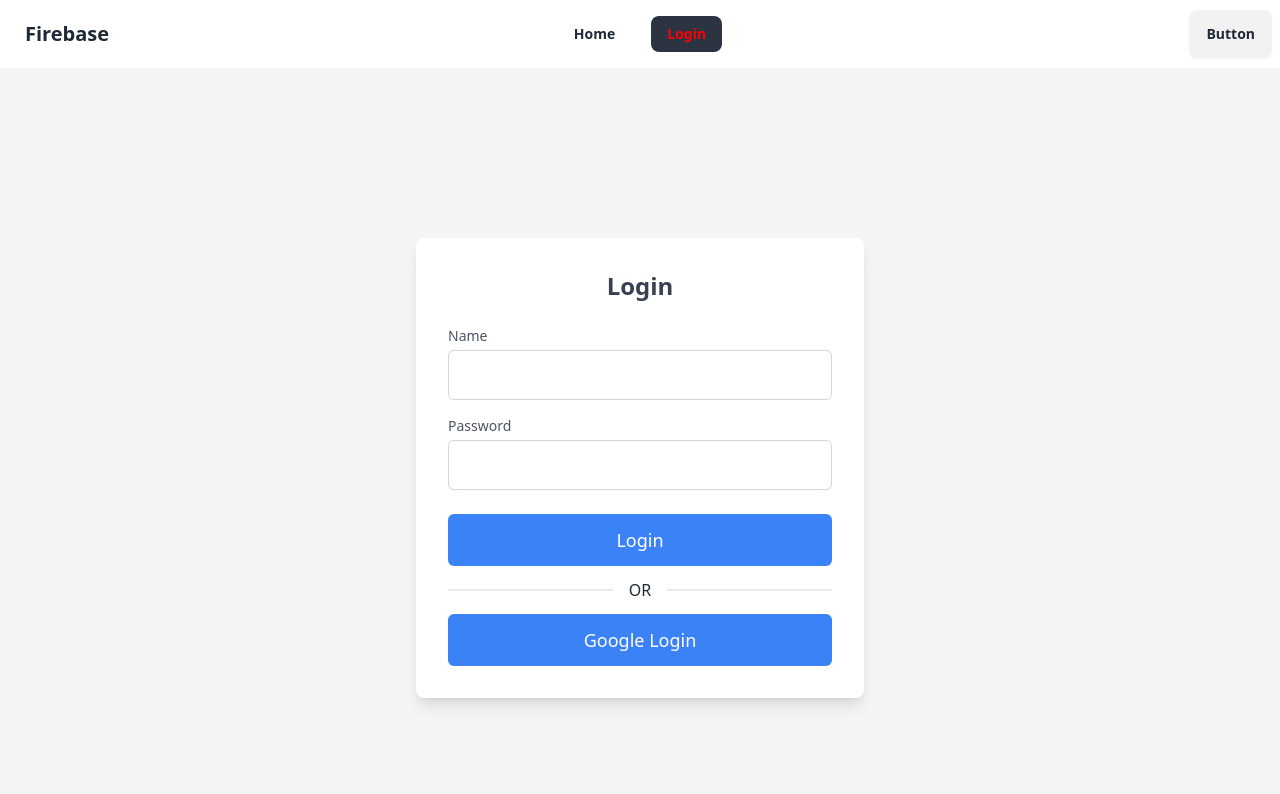
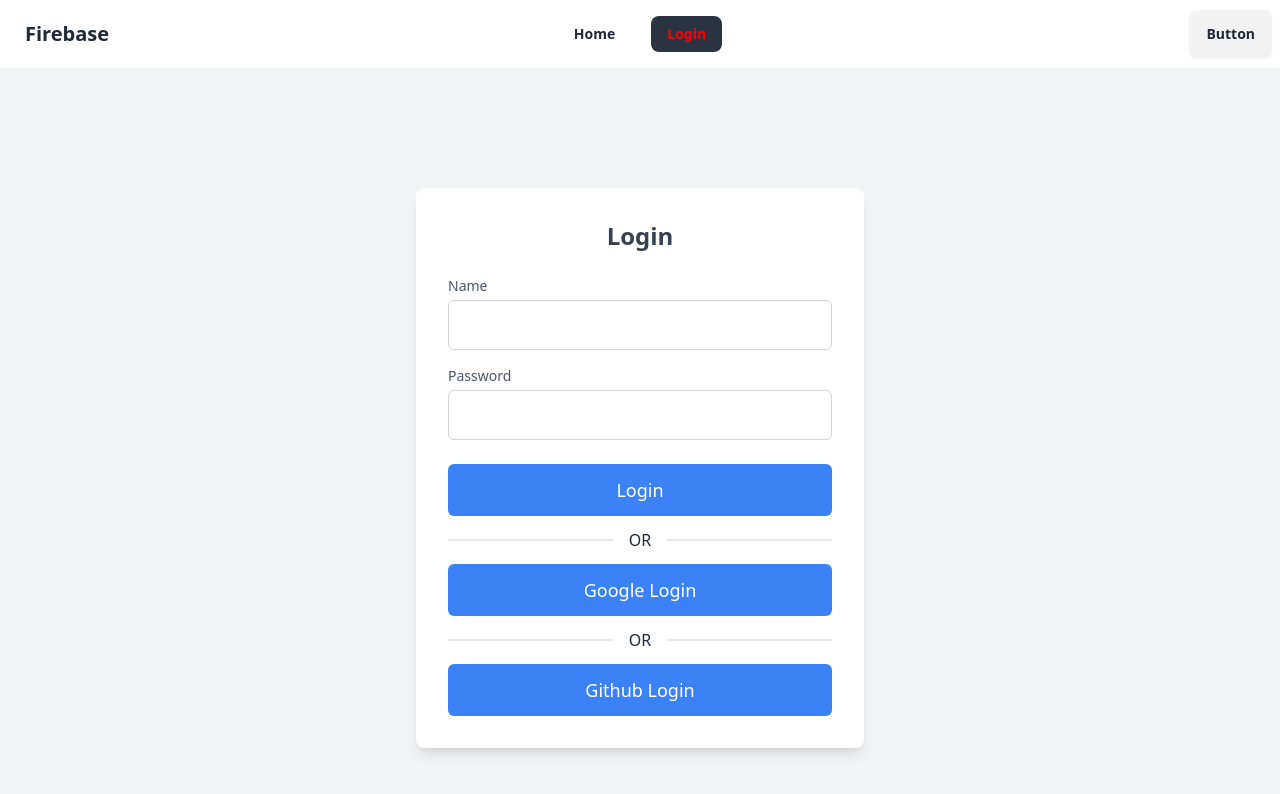
Before and after one commit to md-mostafiz181/practice-firebase, a React (Vite) app: page /login in a window 1280 px wide. Shown: the top 794 px of the page. Built offline with nearby package versions, Linux system fonts and the light colour scheme.

Commit message:
intregation github login

```diff
--- a/src/components/Login/Login.jsx
+++ b/src/components/Login/Login.jsx
@@ -1,37 +1,50 @@
-
-import { getAuth, signInWithPopup, signOut } from "firebase/auth";
+import { getAuth, GithubAuthProvider, signInWithPopup, signOut } from "firebase/auth";
 import { GoogleAuthProvider } from "firebase/auth";
 import app from "../../firebase/firebase.init";
 import { useState } from "react";
+
 
 const Login = () => {
   const [user, setUser] = useState(null);
 
   const auth = getAuth(app);
-  const provider = new GoogleAuthProvider();
+  const GoogleProvider = new GoogleAuthProvider();
+  const GithubProvider = new GithubAuthProvider();
 
   const handleGoogleLogin = () => {
-    signInWithPopup(auth, provider)
+    signInWithPopup(auth, GoogleProvider)
       .then((result) => {
         const loggedUser = result.user;
         setUser(loggedUser);
-        console.log(loggedUser)
+        console.log(loggedUser);
       })
       .catch((error) => {
         console.log("error", error.message);
       });
   };
 
-  const handleGoogleSignOut =()=>{
-    signOut(auth)
-    .then((result)=>{
-        setUser(null)
-        console.log(result)
+  const handleGithubLogin = ()=>{
+    signInWithPopup(auth,GithubProvider)
+    .then(result =>{
+        const loggedUser = result.user
+        setUser(loggedUser)
     })
     .catch((error)=>{
-        console.log("error", error.massage)
+        console.log("error", error.message)
     })
+
   }
+
+  const handleGoogleSignOut = () => {
+    signOut(auth)
+      .then((result) => {
+        setUser(null);
+        console.log(result);
+      })
+      .catch((error) => {
+        console.log("error", error.massage);
+      });
+  };
   return (
     <div>
       <div className="flex items-center justify-center h-screen bg-gray-100">
@@ -69,52 +82,53 @@ const Login = () => {
               />
             </div>
             <button
-
               type="submit"
               className="w-full bg-blue-500 text-white py-3 rounded-md font-medium text-lg hover:bg-blue-600 transition-colors duration-200"
             >
               Login
             </button>
             <div className="divider">OR</div>
-            {
-                user ? <button
+            {user ? (
+              <button
                 onClick={handleGoogleSignOut}
                 type="submit"
                 className="w-full bg-blue-500 text-white py-3 rounded-md font-medium text-lg hover:bg-blue-600 transition-colors duration-200"
               >
                 Log Out
-              </button>: <button
+              </button>
+            ) : (
+              <div>
+                <button
                   onClick={handleGoogleLogin}
                   type="submit"
                   className="w-full bg-blue-500 text-white py-3 rounded-md font-medium text-lg hover:bg-blue-600 transition-colors duration-200"
                 >
                   Google Login
                 </button>
-            }
-
-
+                <div className="divider">OR</div>
+                <button
+                  onClick={handleGithubLogin}
+                  type="submit"
+                  className="w-full bg-blue-500 text-white py-3 rounded-md font-medium text-lg hover:bg-blue-600 transition-colors duration-200"
+                >
+                  Github Login
+                </button>
+              </div>
+            )}
           </form>
-
-
-
         </div>
 
-        {
-            user && <div className="card card-compact bg-base-100 w-96 ms-3 shadow-xl">
+        {user && (
+          <div className="card card-compact bg-base-100 w-96 ms-3 shadow-xl">
             <figure>
-              <img
-                src={user ?.photoURL
-                }
-                alt="Shoes"
-              />
+              <img src={user?.photoURL} alt="Shoes" />
             </figure>
             <div className="card-body">
               <h2 className="card-title">User Name : {user.displayName}</h2>
               <p>Email : {user.email}</p>
-
             </div>
           </div>
-        }
+        )}
       </div>
     </div>
   );
```
Lines whose indentation alone changed are shown as unchanged.
